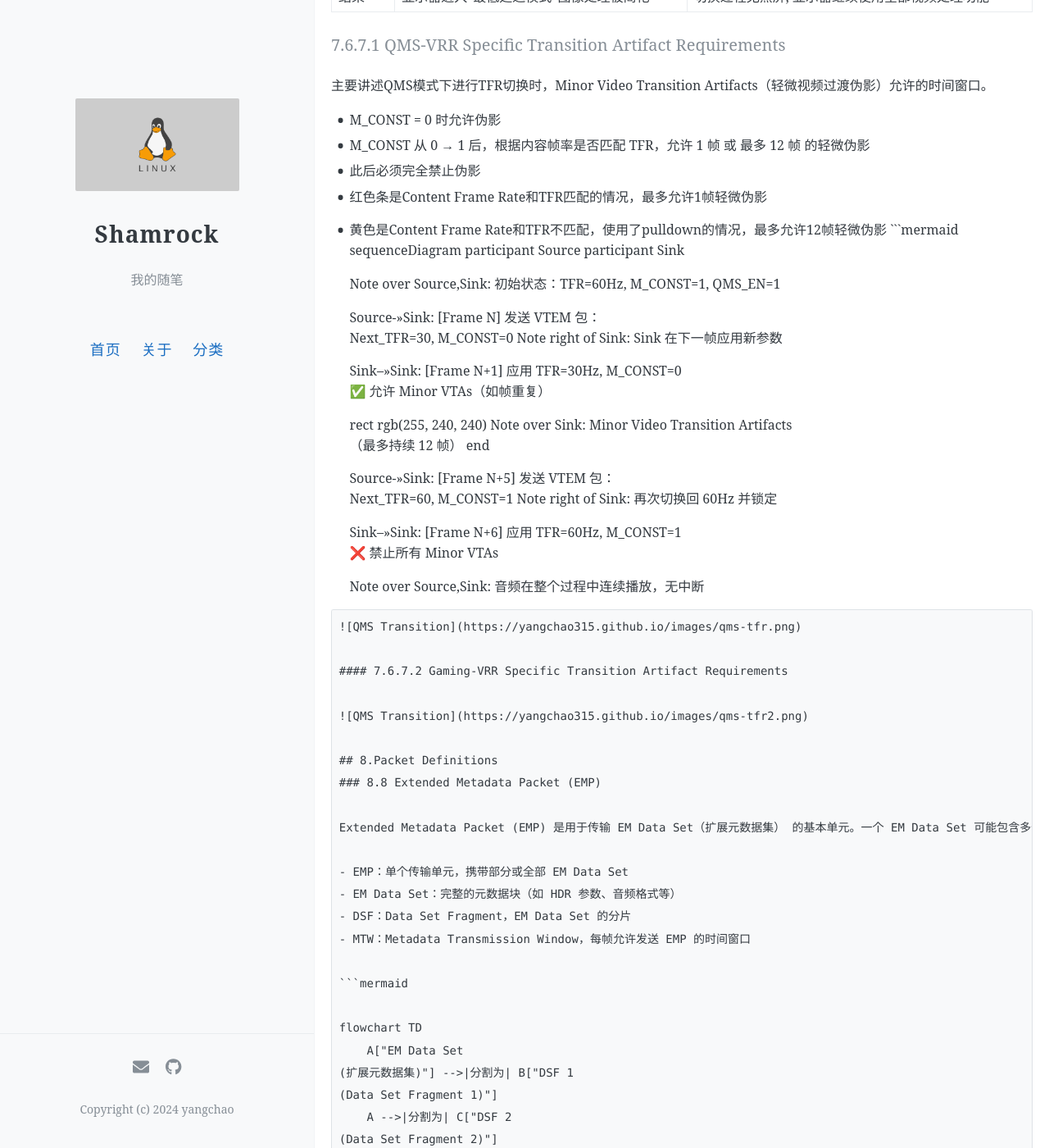
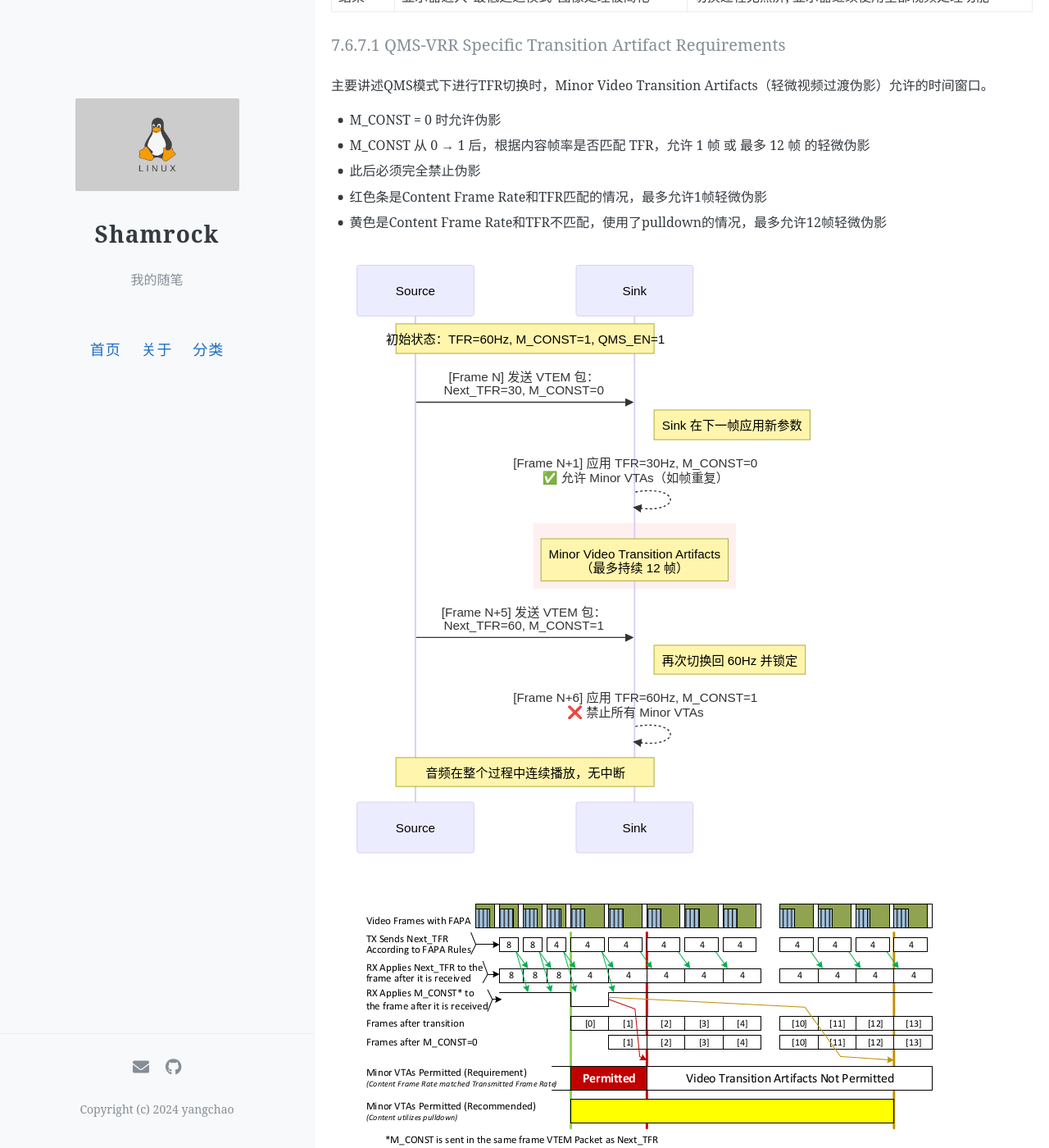
Before and after one commit to yangchao315/yangchao315.github.io, a Jekyll site: the page built from _posts/2025-11-7-HDMI-VRR.md, in a window 1280 px wide and 1400 px high, scrolled down 1365 px. Shown: the whole window at 82% size. Built offline with Jekyll 4.4.1, drawn with Linux system fonts in a browser that asks for light colours; some of the changed text lies outside the part shown.

Commit message:
update vrr

````diff
--- a/_posts/2025-11-7-HDMI-VRR.md
+++ b/_posts/2025-11-7-HDMI-VRR.md
@@ -58,30 +58,9 @@ author: yangchao
 - 此后必须完全禁止伪影
 - 红色条是Content Frame Rate和TFR匹配的情况，最多允许1帧轻微伪影
 - 黄色是Content Frame Rate和TFR不匹配，使用了pulldown的情况，最多允许12帧轻微伪影
-```mermaid
-sequenceDiagram
-    participant Source
-    participant Sink
 
-    Note over Source,Sink: 初始状态：TFR=60Hz, M_CONST=1, QMS_EN=1
+![QMS Source Sink](https://yangchao315.github.io/images/mconst.png)
 
-    Source->>Sink: [Frame N] 发送 VTEM 包：<br/>Next_TFR=30, M_CONST=0
-    Note right of Sink: Sink 在下一帧应用新参数
-
-    Sink-->>Sink: [Frame N+1] 应用 TFR=30Hz, M_CONST=0<br/>✅ 允许 Minor VTAs（如帧重复）
-
-    rect rgb(255, 240, 240)
-        Note over Sink: Minor Video Transition Artifacts<br/>（最多持续 12 帧）
-    end
-
-    Source->>Sink: [Frame N+5] 发送 VTEM 包：<br/>Next_TFR=60, M_CONST=1
-    Note right of Sink: 再次切换回 60Hz 并锁定
-
-    Sink-->>Sink: [Frame N+6] 应用 TFR=60Hz, M_CONST=1<br/>❌ 禁止所有 Minor VTAs
-
-    Note over Source,Sink: 音频在整个过程中连续播放，无中断
-
-```
 ![QMS Transition](https://yangchao315.github.io/images/qms-tfr.png)
 
 #### 7.6.7.2 Gaming-VRR Specific Transition Artifact Requirements
@@ -96,35 +75,10 @@ Extended Metadata Packet (EMP) 是用于传输 EM Data Set（扩展元数据集
 - EMP：单个传输单元，携带部分或全部 EM Data Set
 - EM Data Set：完整的元数据块（如 HDR 参数、音频格式等）
 - DSF：Data Set Fragment，EM Data Set 的分片
-- MTW：Metadata Transmission Window，每帧允许发送 EMP 的时间窗口
+- MTW：Metadata Transmission Window，每帧允许发送 EMP 的时
 
-```mermaid
+![EMP](https://yangchao315.github.io/images/EMP.png)
 
-flowchart TD
-    A["EM Data Set
-(扩展元数据集)"] -->|分割为| B["DSF 1
-(Data Set Fragment 1)"]
-    A -->|分割为| C["DSF 2
-(Data Set Fragment 2)"]
-    A -->|分割为| D["DSF n
-(Data Set Fragment n)"]
-
-    B -->|封装于| E["EMP 1
-(Extended Metadata Packet)"]
-    C -->|封装于| F["EMP 2
-(Extended Metadata Packet)"]
-    D -->|封装于| G["EMP n
-(Extended Metadata Packet)"]
-
-    classDef dsf fill:#e6f3ff,stroke:#3399ff;
-    classDef emp fill:#ffe6e6,stroke:#ff6666;
-    classDef dataset fill:#f0f0f0,stroke:#666;
-
-    class A dataset
-    class B,C,D dsf
-    class E,F,G emp
-
-```
 #### EMP Header 结构
 
 ![EMP Header](https://yangchao315.github.io/images/EMP-Header.png)
````
Also changed, not shown: images/emp.png (added), images/mconst.png (added).
